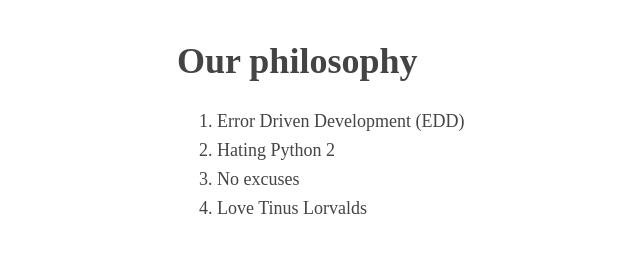
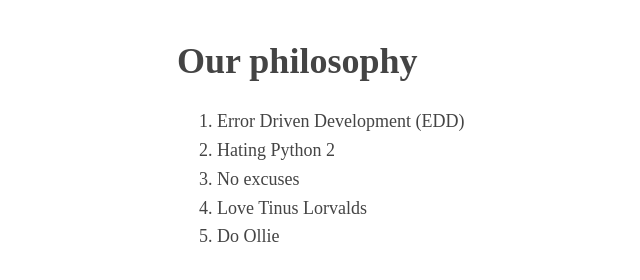
Before and after one commit to omgpp-project/omgpp-project.github.io, a plain HTML site: page philosophy.html in a window 1280 px wide. Shown: the whole page, without its empty margins (138-778 px from the left). Drawn offline with Linux system fonts and the light colour scheme.

Commit message:
Update philosophy.html

```diff
--- a/philosophy.html
+++ b/philosophy.html
@@ -15,6 +15,7 @@
     <li>Hating Python 2</li>
     <li>No excuses</li>
     <li>Love Tinus Lorvalds</li>
+    <li>Do Ollie</li>
       </ol>
     </main>
   </body>
```
